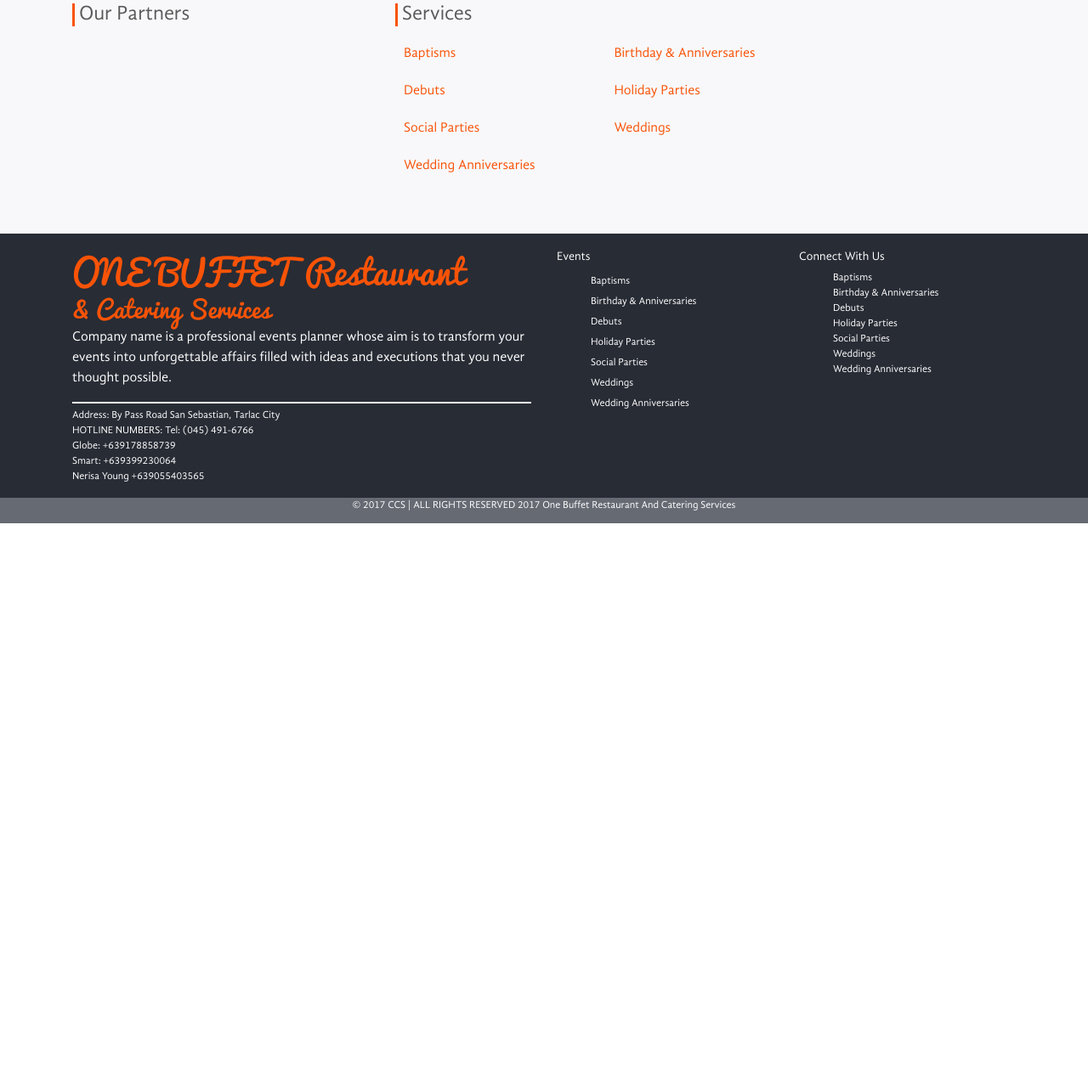
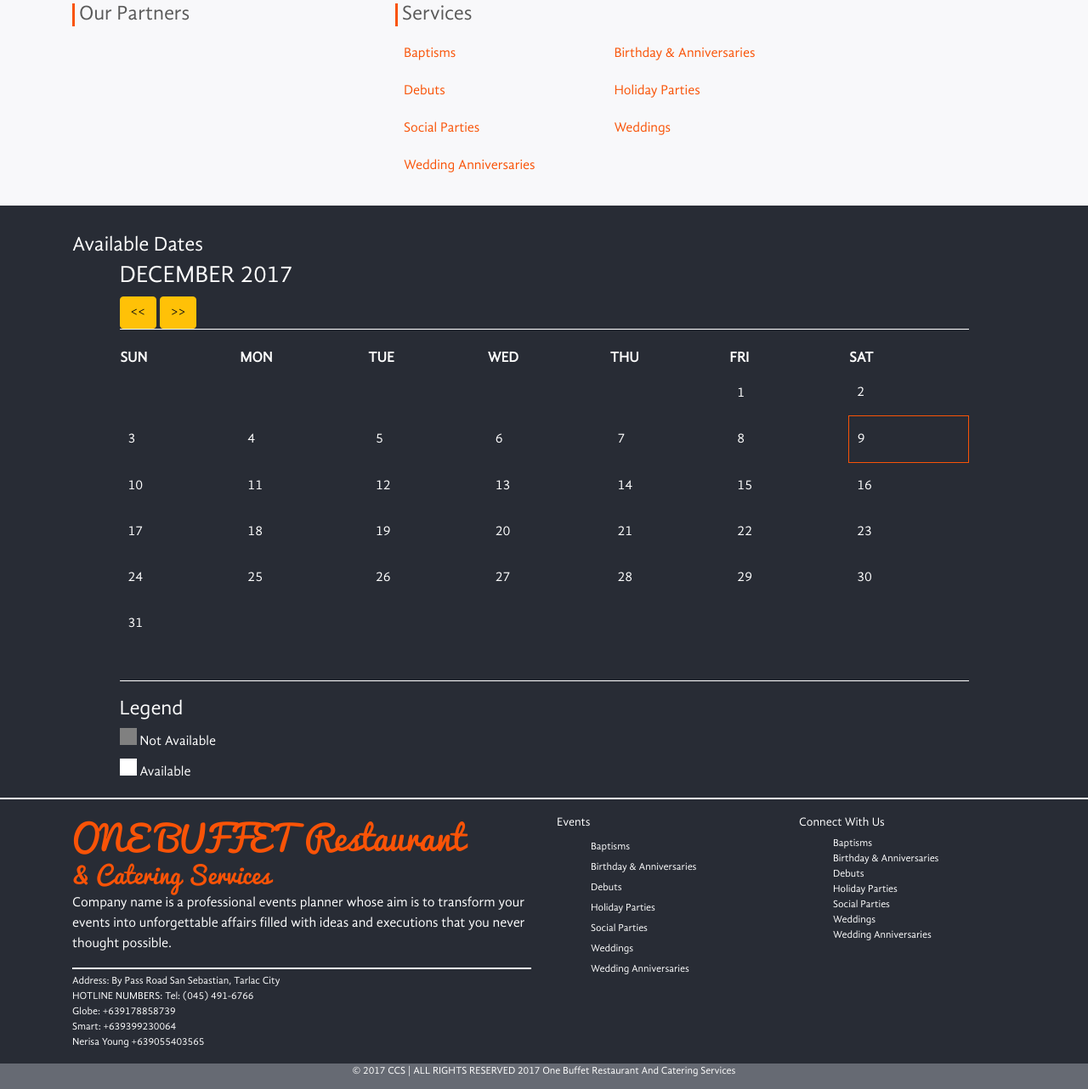
Before and after one commit to micro9000/OEP-Thesis-V2.0, a PHP site: page /view/home.php in a window 1280 px wide. Shown: the part 983-2265 px from the top of the page at 85% size. Before the commit the page ends 1599 px from the top, so only its background shows below. Run offline with PHP 8.4, Linux system fonts and the light colour scheme; data that the repository does not hold is empty; some libraries are stand-ins or nearby versions.

Commit message:
Available dates in home page

```diff
--- a/assets/css/main.css
+++ b/assets/css/main.css
@@ -262,10 +262,19 @@
 }
 
 /*
-		Registration
+		Available dates
 */
 
 
+.availableDatesDiv{
+	display: block;
+	height: auto;
+	padding-top: 10px;
+	padding-bottom: 10px;
+	background-color: #282C35;
+	color:white;
+	border-bottom: 2px solid white;
+}
 
 
 /*
--- a/assets/js/home.js
+++ b/assets/js/home.js
@@ -29,3 +29,251 @@
 			$(window).scroll(textDisplay);
 		}
 	});
+
+
+	//
+	//
+	//
+	// 	Displaying Monthly calendar here: -------
+	// #############################################
+	//
+	//
+
+	var selectedDates = [];
+
+	function getAllSelecteDates(onLoad){
+		$.post(
+			"../controller/getAllSelectedDates.php",
+			function(data){
+				console.log(data);
+				var dataObj = JSON.parse(data);
+				var dataLen = dataObj.length;
+
+				for(var i=0; i<dataLen; i++){
+					selectedDates.push(dataObj[i]);
+					// console.log(dataObj[i]);
+				}
+
+				// setselectedDates(selectedDates);
+				// console.log(selectedDates);
+
+				if (onLoad == true){
+					var date = new Date();
+				    var year = date.getFullYear();
+				    var monthNum = date.getMonth(); // debuging here: just add value 0-Jan 11-Dec
+				    var dateNum = date.getDate();
+
+					displayAvailableDates(year, monthNum, dateNum);
+				}
+
+			}
+		);
+	}
+
+	function checkIfDateIsSelected(selectedDate){
+
+		// console.log(selectedDates);
+
+		var selectedDateLen = selectedDates.length;
+
+		var tempDate = {};
+
+		for(var i=0; i<selectedDateLen; i++){
+
+			tempDate = selectedDates[i];
+
+			// console.log(tempDate.eventDate);
+			// console.log(tempDate.count);
+
+			if (tempDate.eventDate == selectedDate){
+				if (tempDate.count == "2"){
+					return true;
+				}
+			}
+		}
+
+		return false;
+	}
+
+
+	function displayAvailableDates(year, monthNum, dateNum){
+
+
+		// console.log(selectedDates.length);
+
+		var months = ["JANUARY", "FEBRUARY", "MARCH", "APRIL", "MAY", "JUNE",
+	            "JULY", "AUGUST", "SEPTEMBER", "OCTOBER", "NOVEMBER", "DECEMBER"];
+
+		var monthsDays = [31, 28, 31, 30, 31, 30, 31, 31, 30, 31, 30, 31];
+
+		var days = ["SUN", "MON", "TUE", "WED", "THU", "FRI", "SAT"];
+
+
+	    var getFirstDay = new Date(year, monthNum, 1);
+	    var firstDay = getFirstDay.getDay();
+
+	    if(Number.isInteger(year / 4)){ // leap years
+	        //numDays = 366;
+	        monthsDays[1] = 29
+	    }
+
+	    var monthNow = months[monthNum];
+	    var monthsDaysNum = monthsDays[monthNum];
+
+	    var monthViewTb = "";
+
+	    $(".monthLabel").html(monthNow +" "+ year);
+	    monthViewTb += "<table class='monthViewTb'>";
+
+	    // Day title
+	    monthViewTb += "<tr>";
+	    for(var i=0; i < days.length; i++){
+	        monthViewTb += "<th>"+ days[i] +"</th>";
+	    }
+	    monthViewTb += "</tr>";
+
+	    // Start here
+	    var count = 0
+
+	    // Adjust the first day
+	    if (firstDay > 0){
+	        monthViewTb += "<tr>";
+	        for(var i=0; i < monthsDaysNum; i++){
+	            if (i < firstDay){
+	                monthViewTb += "<td></td>";
+
+	                count += 1;
+	            }
+	        }
+	    }
+
+	    var dayCount = 0;
+
+	    for(var i=firstDay + 1; i <= monthsDaysNum + firstDay; i++){
+	        dayCount = i - firstDay;
+
+	        if (i >= firstDay){
+
+	            if (Number.isInteger(count / 7)){
+	                monthViewTb += "</tr>";
+	                monthViewTb += "<tr>";
+	            }
+
+	            var actualDayCountStr = "";
+	            var actualmonthNumStr = "";
+
+	  			var dayCountStr = dayCount.toString();
+	  			var dayCountStrLen = dayCountStr.length;
+
+	  			var actualmonthNum = parseInt(monthNum + 1);
+	  			var monthNumStr = actualmonthNum.toString();
+	  			var monthNumStrLen = monthNumStr.length;
+
+	  			if (dayCountStrLen == 1){
+	  				actualDayCountStr = "0"+ dayCount;
+	  			}else{
+	  				actualDayCountStr = ""+ dayCount;
+	  			}
+
+	  			if (monthNumStrLen == 1){
+	  				actualmonthNumStr = "0" + parseInt(monthNum + 1);
+	  			}else{
+	  				actualmonthNumStr = "" + parseInt(monthNum + 1);
+	  			}
+
+	  			var monthDate = year +"-"+ actualmonthNumStr +"-"+ actualDayCountStr;
+
+	  			// console.log(monthDate);
+
+	            var isSelected = checkIfDateIsSelected(monthDate);
+
+	            if (dayCount == dateNum){// current Date
+
+	                if (isSelected == true){
+	                	monthViewTb += "<td class='dayActive selecteDate'> ";
+		                monthViewTb += dayCount;
+		                monthViewTb += "</td>";
+		            }else{
+		                monthViewTb += "<td class='dayActive'> ";
+		                monthViewTb += dayCount;
+		                monthViewTb += "</td>";
+		            }
+
+	            }else{
+		        	if (isSelected == true){
+		        		monthViewTb += "<td class='selecteDate'> ";
+		                monthViewTb += dayCount;
+		                monthViewTb += "</td>";
+		        	}else{
+		        		monthViewTb += "<td> ";
+		                monthViewTb += dayCount;
+		                monthViewTb += "</td>";
+		        	}
+
+	            }
+
+	            // console.log( monthDate +" - " + isSelected);
+
+	            count += 1;
+	        }
+	    }
+
+	    monthViewTb += "</table>";
+
+	    $(".calView").html(monthViewTb);
+	}
+
+	$(document).ready(function(){
+		getAllSelecteDates(true);
+
+		setInterval(function(){
+			getAllSelecteDates(false);
+		}, 10000);
+	});
+
+
+	var dateObj = new Date();
+	var year_btnPrevNext = dateObj.getFullYear();
+	var monthNum_btnPrevNext = dateObj.getMonth(); // debuging here: just add value 0-Jan 11-Dec
+	var dateNum_btnPrevNext = dateObj.getDate();
+
+	$(".btnNext").on("click", function(){
+
+		getAllSelecteDates(false);
+
+		monthNum_btnPrevNext += 1;
+
+		if (monthNum_btnPrevNext > 11){
+			year_btnPrevNext += 1;
+			monthNum_btnPrevNext -= 12;
+		}
+
+		// console.log(year_btnPrevNext +"-"+ monthNum_btnPrevNext +"-"+ dateNum_btnPrevNext);
+
+		displayAvailableDates(year_btnPrevNext, monthNum_btnPrevNext, dateNum_btnPrevNext);
+	})
+
+	$(".btnPrev").on("click", function(){
+
+		getAllSelecteDates(false);
+
+		monthNum_btnPrevNext -= 1;
+
+		if (monthNum_btnPrevNext < 0){
+			year_btnPrevNext -= 1;
+			monthNum_btnPrevNext += 12;
+		}
+
+		// console.log(year_btnPrevNext +"-"+ monthNum_btnPrevNext +"-"+ dateNum_btnPrevNext);
+		displayAvailableDates(year_btnPrevNext, monthNum_btnPrevNext, dateNum_btnPrevNext);
+	});
+
+	// $(document).delegate(".monthViewTb tr td", "mouseover", function(e){
+	// 	if (e.type === "mouseover"){
+	// 		console.log("YES");
+	// 	}
+	// });
+
+	$(".monthViewTb tr td").hover(function(){
+		alert("HI");
+	});
--- a/view/clientDashboard.php
+++ b/view/clientDashboard.php
@@ -41,10 +41,6 @@
 							</div>
 
 							<div class="calView"></div>
-
-							<?php echo date('g:iA', strtotime('1:00pm'));
-								//if ()
-							?>
 
 							<div class="legends">
 								<h4>Legend</h4>
--- a/view/home.php
+++ b/view/home.php
@@ -253,13 +253,35 @@
 	</div>
 
 
-	<div class="registration">
+	<div class="availableDatesDiv">
 		<div class="container">
-			<dir class="row">
-				<div class="col-lg-4 col-md-4">
+			<div class="row">
+				<div class="col-lg-12 col-md-12 col-sm-12">
+					<br/>
+					<h4>Available Dates</h4>
 
+					<div class="MonthNowLabel">
+						<h3 class="monthLabel"></h3>
+						<input type="submit" class="btn btn-warning btnPrev" value='<<'>
+						<input type="submit" class="btn btn-warning btnNext" value='>>'>
+					</div>
+
+					<div class="calView"></div>
+
+					<div class="legends">
+						<h4>Legend</h4>
+						<label for="unavailable">
+							<canvas class="unavailable"></canvas>
+							Not Available
+						</label>
+						<br/>
+						<label for="available">
+							<canvas class="available"></canvas>
+							Available
+						</label>
+					</div>
 				</div>
-			</dir>
+			</div>
 		</div>
 	</div>
 
```
Also changed, not shown: view/footer.php (line endings or trailing spaces).
